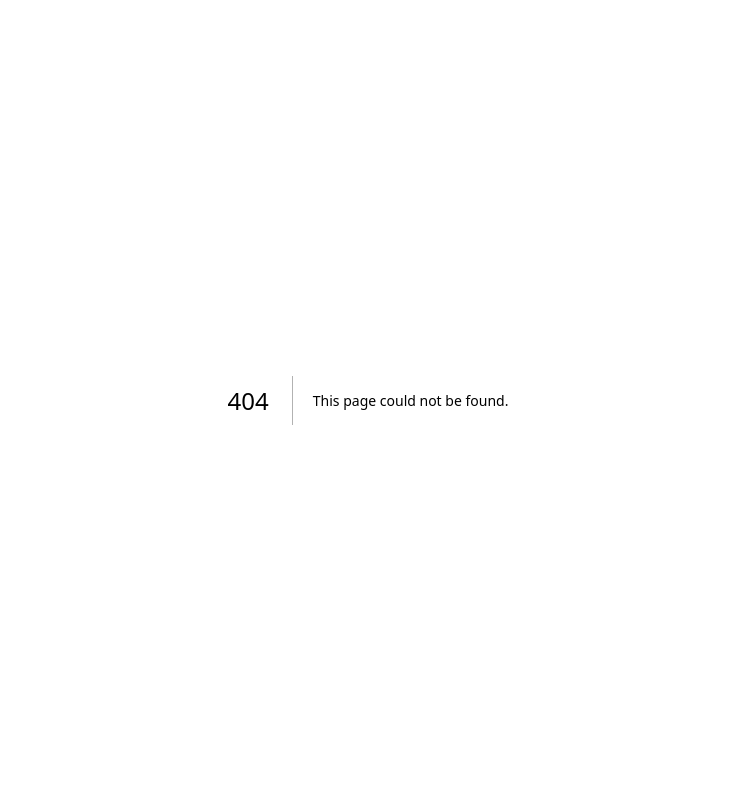
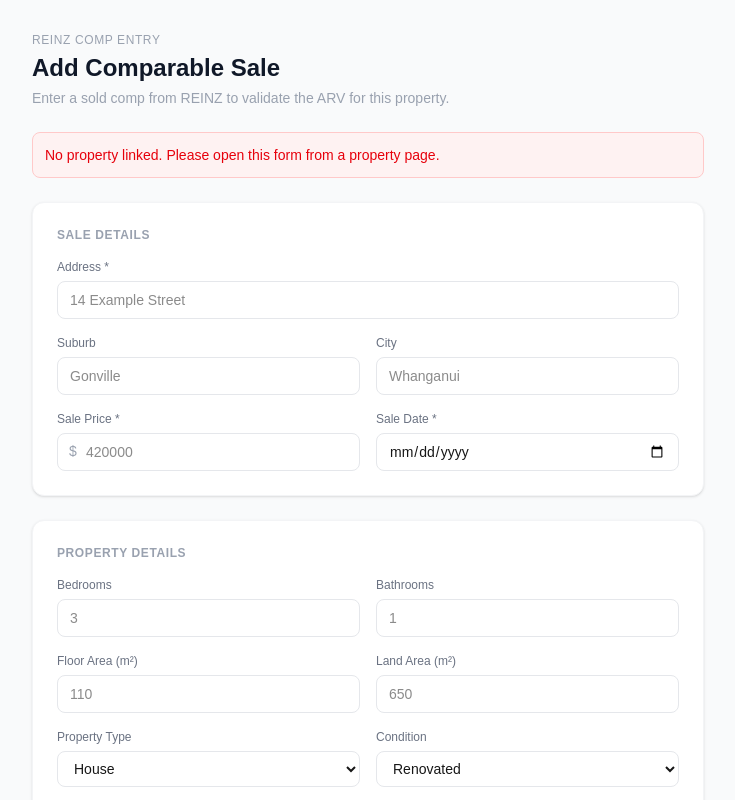
Before and after one commit to rhiuhughes/propflow, a Next.js app: page /comps/new in a window 1280 px wide. Before the commit this address had no page. Shown: the top 800 px of the page, without its empty margins (272-1007 px from the left). Built offline with nearby package versions, Linux system fonts and the light colour scheme.

Commit message:
Add comp entry form, actions, and comps table schema

```diff
--- /dev/null
+++ b/src/app/comps/new/actions.ts
@@ -0,0 +1,47 @@
+'use server'
+
+import { redirect } from 'next/navigation'
+import { createClient } from '@/utils/supabase/server'
+
+export async function addComp(formData: FormData) {
+  const supabase = await createClient()
+
+  const propertyId = formData.get('property_id') as string
+
+  // DEV ONLY — allows test submissions without a real property UUID
+  // TODO: remove this block before production wiring
+  const isDev = process.env.NODE_ENV === 'development'
+  const isTestId = propertyId === 'TEST'
+
+  const floorArea = formData.get('floor_area')
+  const landArea = formData.get('land_area')
+  const salePrice = parseFloat(formData.get('sale_price') as string)
+  const pricePerSqm = floorArea ? salePrice / parseFloat(floorArea as string) : null
+
+  const { error } = await supabase.from('comps').insert({
+    property_id: isDev && isTestId ? null : propertyId,
+    address: formData.get('address') as string,
+    suburb: (formData.get('suburb') as string) || null,
+    city: (formData.get('city') as string) || null,
+    sale_price: salePrice,
+    sale_date: formData.get('sale_date') as string,
+    source: 'REINZ',
+    bedrooms: formData.get('bedrooms') ? parseInt(formData.get('bedrooms') as string) : null,
+    bathrooms: formData.get('bathrooms') ? parseFloat(formData.get('bathrooms') as string) : null,
+    floor_area: floorArea ? parseFloat(floorArea as string) : null,
+    land_area: landArea ? parseFloat(landArea as string) : null,
+    price_per_sqm: pricePerSqm,
+    property_type: (formData.get('property_type') as string) || null,
+    condition: (formData.get('condition') as string) || null,
+    is_renovated: formData.get('condition') === 'renovated',
+    notes: (formData.get('notes') as string) || null,
+    added_by: 'Rhi',
+  })
+
+  if (error) {
+    throw new Error(error.message)
+  }
+
+  // TODO: replace with redirect to real property page after wiring
+  redirect('/')
+}
--- /dev/null
+++ b/src/app/comps/new/page.tsx
@@ -0,0 +1,129 @@
+import { addComp } from './actions'
+
+export default async function NewCompPage({
+  searchParams,
+}: {
+  searchParams: Promise<{ property_id?: string }>
+}) {
+  const { property_id: propertyId } = await searchParams
+
+  const inputClass = 'w-full border border-gray-200 rounded-lg px-3 py-2 text-sm focus:outline-none focus:ring-2 focus:ring-blue-500'
+  const labelClass = 'block text-xs font-medium text-gray-500 mb-1.5'
+
+  return (
+    <main className="min-h-screen bg-gray-50 p-8">
+      <div className="max-w-2xl mx-auto space-y-6">
+
+        <div>
+          <p className="text-xs text-gray-400 uppercase tracking-wider mb-1">REINZ Comp Entry</p>
+          <h1 className="text-2xl font-bold text-gray-900">Add Comparable Sale</h1>
+          <p className="text-sm text-gray-400 mt-1">Enter a sold comp from REINZ to validate the ARV for this property.</p>
+        </div>
+
+        {!propertyId && (
+          <div className="bg-red-50 border border-red-200 rounded-lg p-3 text-sm text-red-600">
+            No property linked. Please open this form from a property page.
+          </div>
+        )}
+
+        <form action={addComp} className="space-y-6">
+          <input type="hidden" name="property_id" value={propertyId ?? ''} />
+
+          {/* Sale Details */}
+          <div className="bg-white rounded-xl border border-gray-100 shadow-sm p-6 space-y-4">
+            <h2 className="text-xs font-semibold text-gray-400 uppercase tracking-wider">Sale Details</h2>
+
+            <div>
+              <label className={labelClass}>Address *</label>
+              <input type="text" name="address" required placeholder="14 Example Street" className={inputClass} />
+            </div>
+
+            <div className="grid grid-cols-2 gap-4">
+              <div>
+                <label className={labelClass}>Suburb</label>
+                <input type="text" name="suburb" placeholder="Gonville" className={inputClass} />
+              </div>
+              <div>
+                <label className={labelClass}>City</label>
+                <input type="text" name="city" placeholder="Whanganui" className={inputClass} />
+              </div>
+            </div>
+
+            <div className="grid grid-cols-2 gap-4">
+              <div>
+                <label className={labelClass}>Sale Price *</label>
+                <div className="relative">
+                  <span className="absolute left-3 top-2 text-gray-400 text-sm">$</span>
+                  <input type="number" name="sale_price" required placeholder="420000" className="w-full border border-gray-200 rounded-lg pl-7 pr-3 py-2 text-sm focus:outline-none focus:ring-2 focus:ring-blue-500" />
+                </div>
+              </div>
+              <div>
+                <label className={labelClass}>Sale Date *</label>
+                <input type="date" name="sale_date" required className={inputClass} />
+              </div>
+            </div>
+          </div>
+
+          {/* Property Details */}
+          <div className="bg-white rounded-xl border border-gray-100 shadow-sm p-6 space-y-4">
+            <h2 className="text-xs font-semibold text-gray-400 uppercase tracking-wider">Property Details</h2>
+
+            <div className="grid grid-cols-2 gap-4">
+              <div>
+                <label className={labelClass}>Bedrooms</label>
+                <input type="number" name="bedrooms" placeholder="3" className={inputClass} />
+              </div>
+              <div>
+                <label className={labelClass}>Bathrooms</label>
+                <input type="number" name="bathrooms" placeholder="1" className={inputClass} />
+              </div>
+            </div>
+
+            <div className="grid grid-cols-2 gap-4">
+              <div>
+                <label className={labelClass}>Floor Area (m²)</label>
+                <input type="number" name="floor_area" placeholder="110" className={inputClass} />
+              </div>
+              <div>
+                <label className={labelClass}>Land Area (m²)</label>
+                <input type="number" name="land_area" placeholder="650" className={inputClass} />
+              </div>
+            </div>
+
+            <div className="grid grid-cols-2 gap-4">
+              <div>
+                <label className={labelClass}>Property Type</label>
+                <select name="property_type" className={inputClass}>
+                  <option value="house">House</option>
+                  <option value="unit">Unit</option>
+                  <option value="townhouse">Townhouse</option>
+                  <option value="other">Other</option>
+                </select>
+              </div>
+              <div>
+                <label className={labelClass}>Condition</label>
+                <select name="condition" className={inputClass}>
+                  <option value="renovated">Renovated</option>
+                  <option value="original">Original</option>
+                  <option value="poor">Poor</option>
+                </select>
+              </div>
+            </div>
+
+            <div>
+              <label className={labelClass}>Notes</label>
+              <textarea name="notes" placeholder="e.g. Similar layout, slightly larger section, sold in 14 days" rows={3} className={inputClass} />
+            </div>
+          </div>
+
+          {/* Actions */}
+          <div className="flex gap-3 justify-end">
+            <a href="/" className="px-4 py-2 text-sm text-gray-500 border border-gray-200 rounded-lg hover:bg-gray-50">Cancel</a>
+            <button type="submit" className="px-5 py-2 text-sm font-medium text-white bg-gray-900 rounded-lg hover:bg-gray-700">Save Comp →</button>
+          </div>
+
+        </form>
+      </div>
+    </main>
+  )
+}
```
